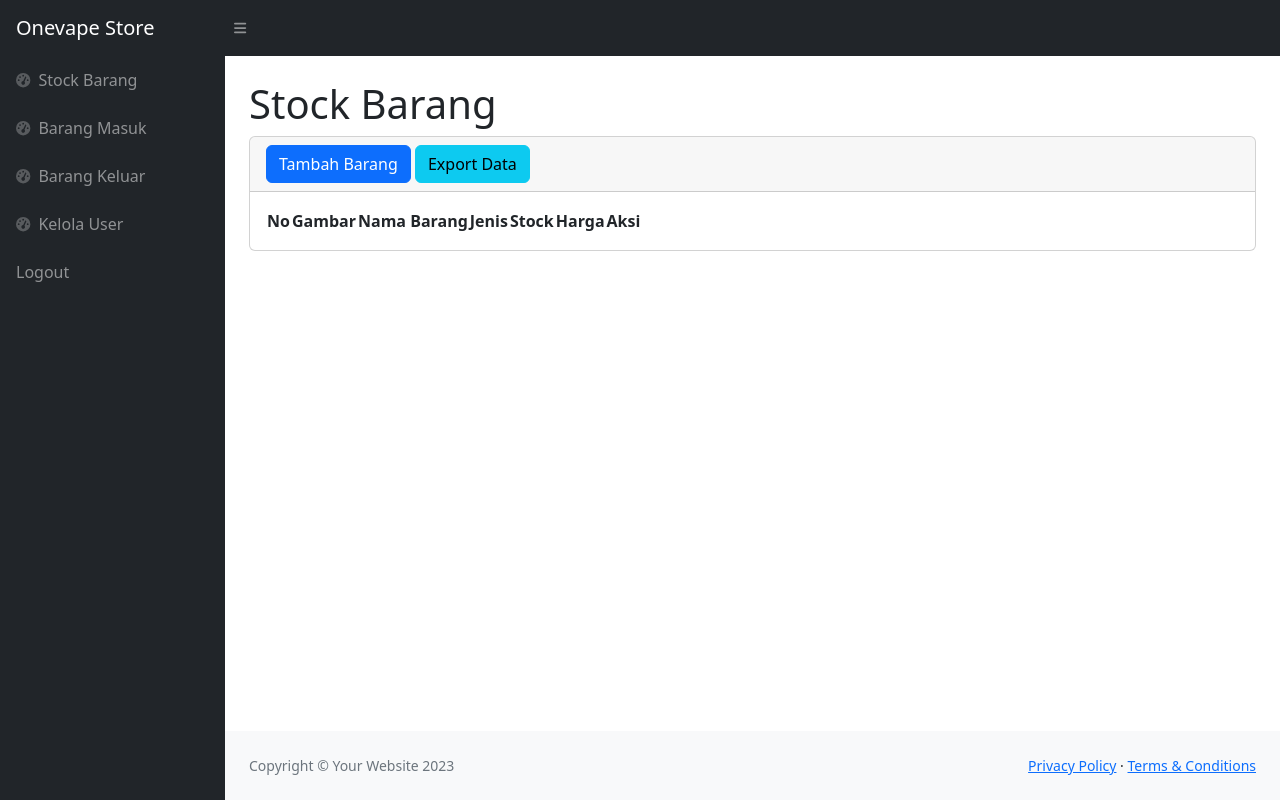
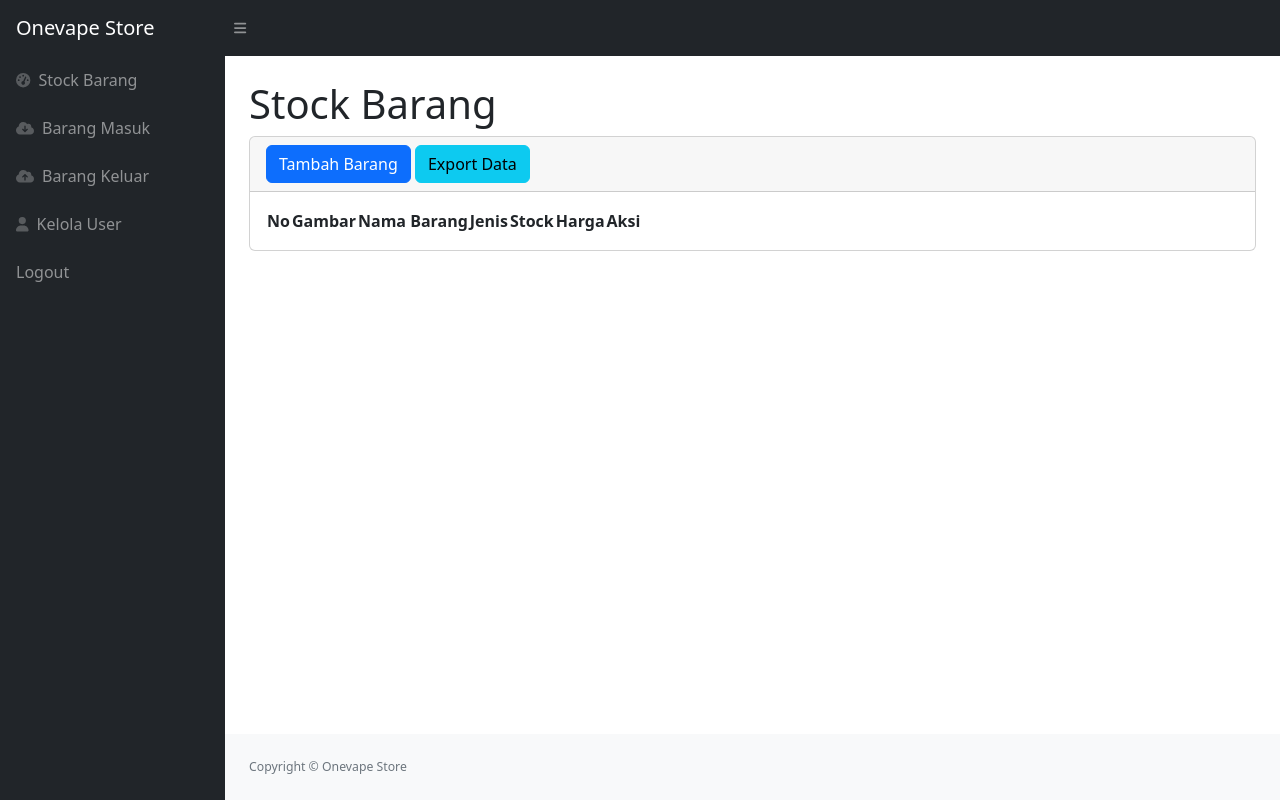
Before and after one commit to yopie555/onevapestore, a PHP site: page / in a window 1280 px wide. Run offline with PHP 8.4, Linux system fonts and the light colour scheme; the visitor is signed in with stand-in values (Sample User, id 1); data that the repository does not hold is empty; some libraries are stand-ins or nearby versions.

Commit message:
tambah gambar

```diff
--- a/index.php
+++ b/index.php
@@ -160,15 +160,15 @@ if (isset($_POST['hapusbarang'])) {
                             Stock Barang
                         </a>
                         <a class="nav-link" href="masuk.php">
-                            <div class="sb-nav-link-icon"><i class="fas fa-tachometer-alt"></i></div>
+                            <div class="sb-nav-link-icon"><i class="fas fa-cloud-download"></i></div>
                             Barang Masuk
                         </a>
                         <a class="nav-link" href="keluar.php">
-                            <div class="sb-nav-link-icon"><i class="fas fa-tachometer-alt"></i></div>
+                            <div class="sb-nav-link-icon"><i class="fas fa-cloud-upload"></i></div>
                             Barang Keluar
                         </a>
                         <a class="nav-link" href="admin.php">
-                            <div class="sb-nav-link-icon"><i class="fas fa-tachometer-alt"></i></div>
+                            <div class="sb-nav-link-icon"><i class="fas fa-user"></i></div>
                             Kelola User
                         </a>
                         <a class="nav-link" href="logout.php">
@@ -320,12 +320,9 @@ if (isset($_POST['hapusbarang'])) {
             <footer class="py-4 bg-light mt-auto">
                 <div class="container-fluid px-4">
                     <div class="d-flex align-items-center justify-content-between small">
-                        <div class="text-muted">Copyright &copy; Your Website 2023</div>
-                        <div>
-                            <a href="#">Privacy Policy</a>
-                            &middot;
-                            <a href="#">Terms &amp; Conditions</a>
-                        </div>
+                    <div class="d-flex align-items-center justify-content-between small">
+                        <div class="text-muted">Copyright &copy; Onevape Store</div>
+                    </div>
                     </div>
                 </div>
             </footer>
```
Also changed, not shown: admin.php (+5 -10 lines), keluar.php (+7 -10 lines), masuk.php (+7 -10 lines), detail.php (added).
